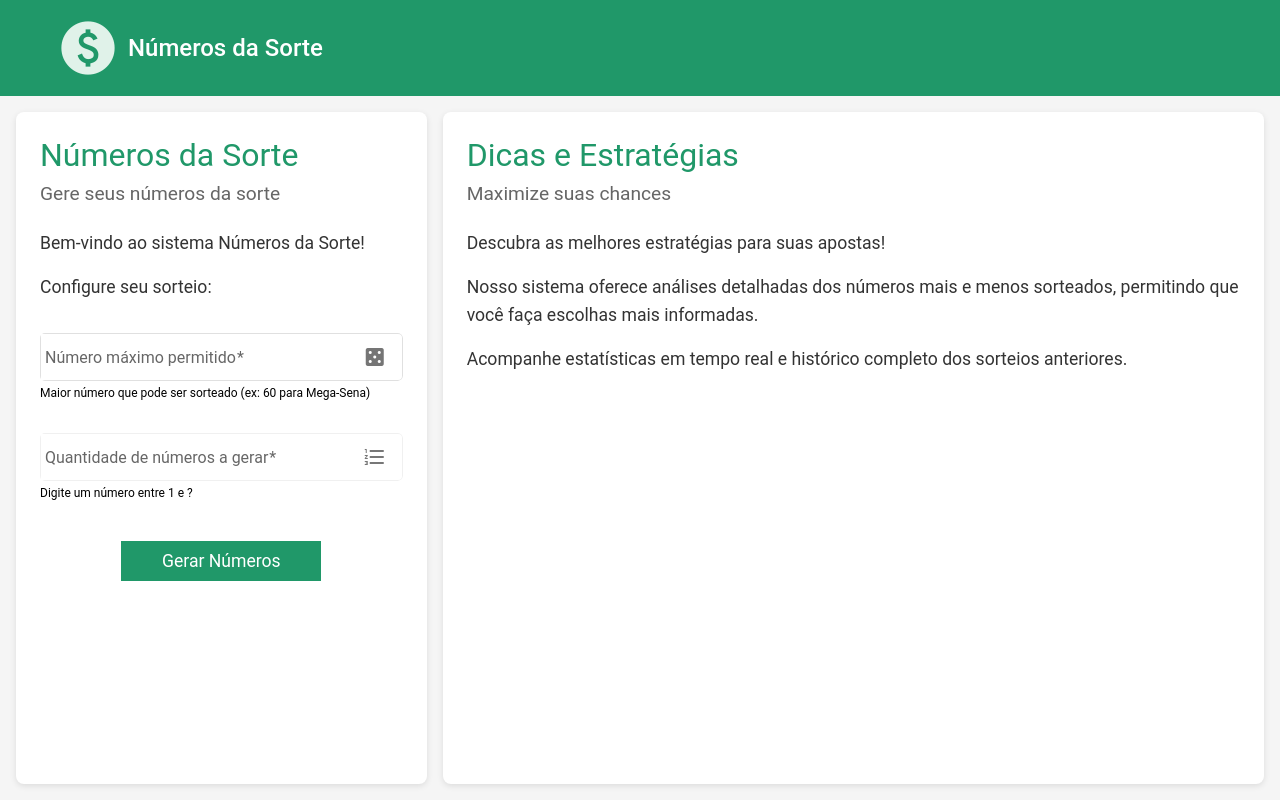
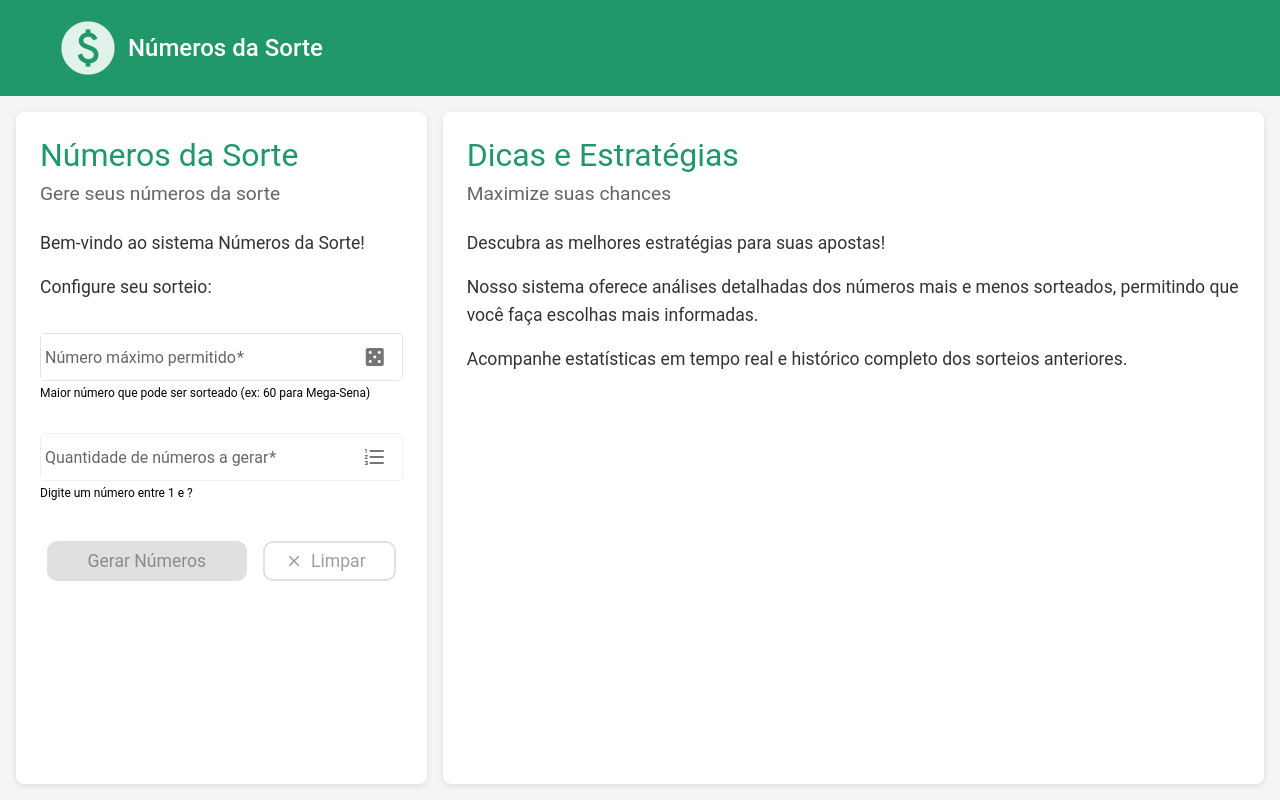
Before and after one commit to harrissondutra/numeros-da-sorte, an Angular app: page / in a window 1280 px wide. Built offline with nearby package versions, Linux system fonts and the light colour scheme.

Commit message:
Alteração dos botões

```diff
--- a/src/app/pages/home/home.html
+++ b/src/app/pages/home/home.html
@@ -63,8 +63,9 @@
             </mat-form-field>
           </div>
 
-          <!-- Botão de Submissão -->
-          <!-- A cor do botão (primary) e outros estilos são definidos no SCSS -->
+          <!-- Container para os botões -->
+          <div class="buttons-container">
+            <!-- Botão Gerar -->
             <button
               mat-raised-button
               color="primary"
@@ -73,6 +74,18 @@
               [disabled]="!quantidadeMaxima || !quantidadeNumeros">
               Gerar Números
             </button>
+
+            <!-- Botão Limpar -->
+            <button
+              mat-stroked-button
+              type="button"
+              class="limpar-button"
+              [disabled]="!quantidadeMaxima && !quantidadeNumeros"
+              (click)="limparCampos()">
+              <mat-icon>clear</mat-icon>
+              Limpar
+            </button>
+          </div>
         </form>
       </mat-card-content>
     </mat-card>
--- a/src/app/pages/home/home.scss
+++ b/src/app/pages/home/home.scss
@@ -56,6 +56,62 @@
             // Espaçamento entre os campos e o botão
             // Ajuste este valor para aumentar/diminuir o espaço acima do botão
             margin-bottom: 2.5rem;
+          }
+
+          // Container dos botões
+          .buttons-container {
+            display: flex;
+            gap: 1rem;
+            justify-content: center;
+            align-items: center;
+
+            button {
+              padding: 0.75rem;
+              font-size: 1.1rem;
+              border-radius: 10px !important;
+
+              @media (max-width: 480px) {
+                max-width: 100%;
+              }
+
+              mat-icon {
+                margin-right: 0.5rem;
+              }
+            }
+
+            // Botão Gerar (maior)
+            .gerar-button {
+              flex: 3;
+              max-width: 200px;
+              background-color: #209869;
+              color: white;
+
+              &:hover:not(:disabled) {
+                background-color: #1b805a;
+              }
+
+              &:disabled {
+                background-color: rgba(0, 0, 0, 0.12);
+                color: rgba(0, 0, 0, 0.38);
+              }
+            }
+
+            // Botão Limpar (menor)
+            .limpar-button {
+              flex: 2;
+              max-width: 133px; // 2/3 de 200px
+              border: 2px solid #209869;
+              color: #209869;
+
+              &:hover:not(:disabled) {
+                background-color: rgba(32, 152, 105, 0.04);
+              }
+
+              &:disabled {
+                border-color: rgba(0, 0, 0, 0.12);
+                color: rgba(0, 0, 0, 0.38);
+              }
+            }
           }
 
           // Campo de quantidade
@@ -179,27 +235,6 @@
               }
             }
           }
-
-          // Botão de gerar
-          .gerar-button {
-            background-color: #209869;
-            color: white;
-            // Espaçamento interno do botão
-            // Ajuste este valor para aumentar/diminuir o tamanho do botão
-            padding: 1rem;
-            font-size: 1.1rem;
-            width: 100%;
-            max-width: 200px;
-            margin: 0 auto;
-
-            @media (max-width: 480px) {
-              max-width: 100%;
-            }
-
-            &:hover {
-              background-color: #1b805a;
-            }
-          }
         }
       }
 
--- a/src/app/pages/home/home.ts
+++ b/src/app/pages/home/home.ts
@@ -32,18 +32,24 @@ export class HomeComponent {
   // Quantidade inicial de números a serem gerados
   quantidadeNumeros: number | null = null;
 
+  // Função para limpar os campos do formulário
+  limparCampos() {
+    this.quantidadeMaxima = null;
+    this.quantidadeNumeros = null;
+  }
+
+  // Função chamada quando o usuário altera o número máximo
+  onQuantidadeMaximaChange() {
+    // Se a quantidade atual for maior que o novo máximo, ajusta para o máximo
+    if (this.quantidadeNumeros && this.quantidadeMaxima && this.quantidadeNumeros > this.quantidadeMaxima) {
+      this.quantidadeNumeros = this.quantidadeMaxima;
+    }
+  }
+
   // Função chamada quando o usuário clica em "Gerar Números"
   gerarNumeros() {
     if (this.quantidadeMaxima && this.quantidadeNumeros) {
       console.log(`Gerando ${this.quantidadeNumeros} números até o número ${this.quantidadeMaxima}...`);
     }
   }
-
-  // Função chamada sempre que o usuário altera o número máximo
-  onQuantidadeMaximaChange() {
-    // Se a quantidade atual for maior que o novo máximo, ajusta para o máximo
-    if (this.quantidadeNumeros && this.quantidadeMaxima && this.quantidadeNumeros > this.quantidadeMaxima) {
-      this.quantidadeNumeros = this.quantidadeMaxima;
-    }
-  }
 }
```
Lines whose indentation alone changed are shown as unchanged.
